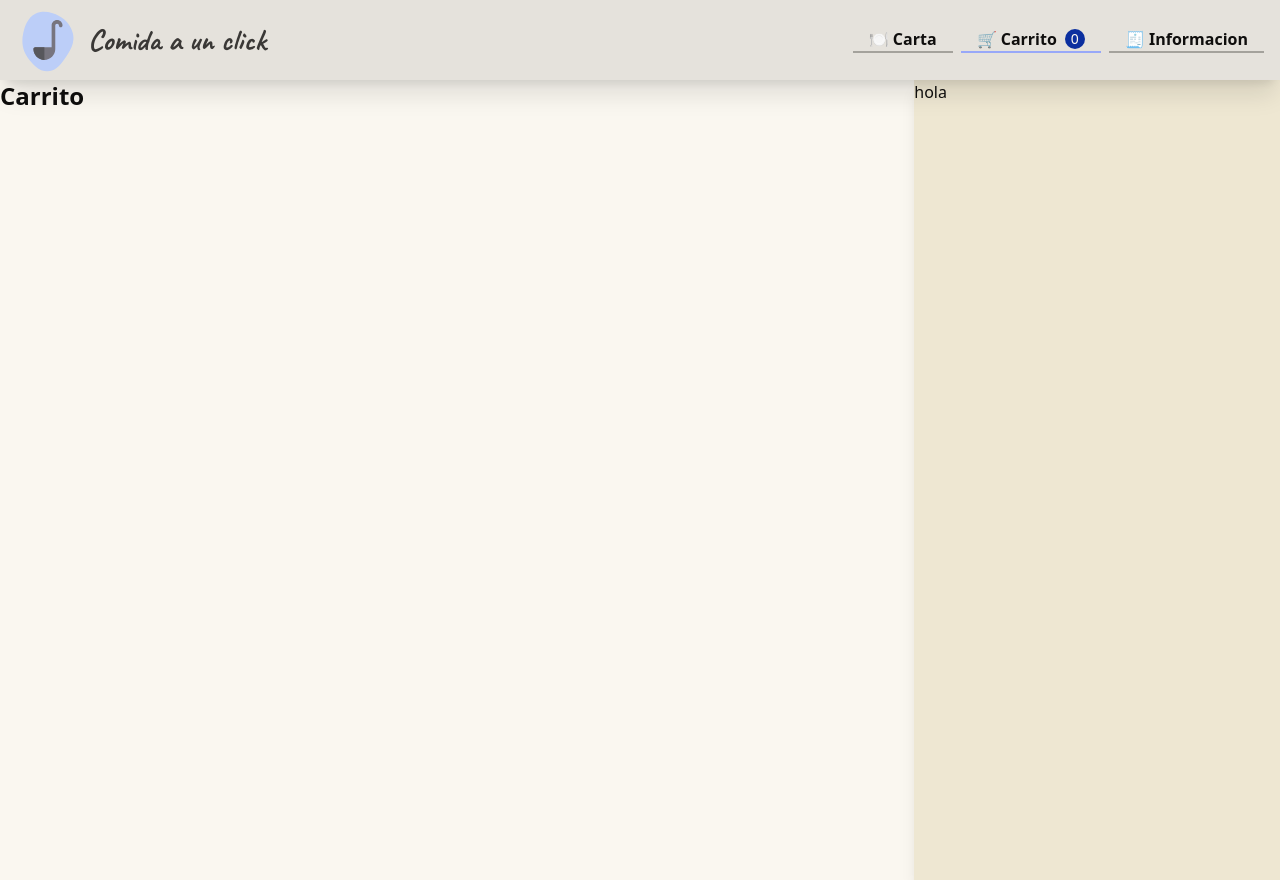
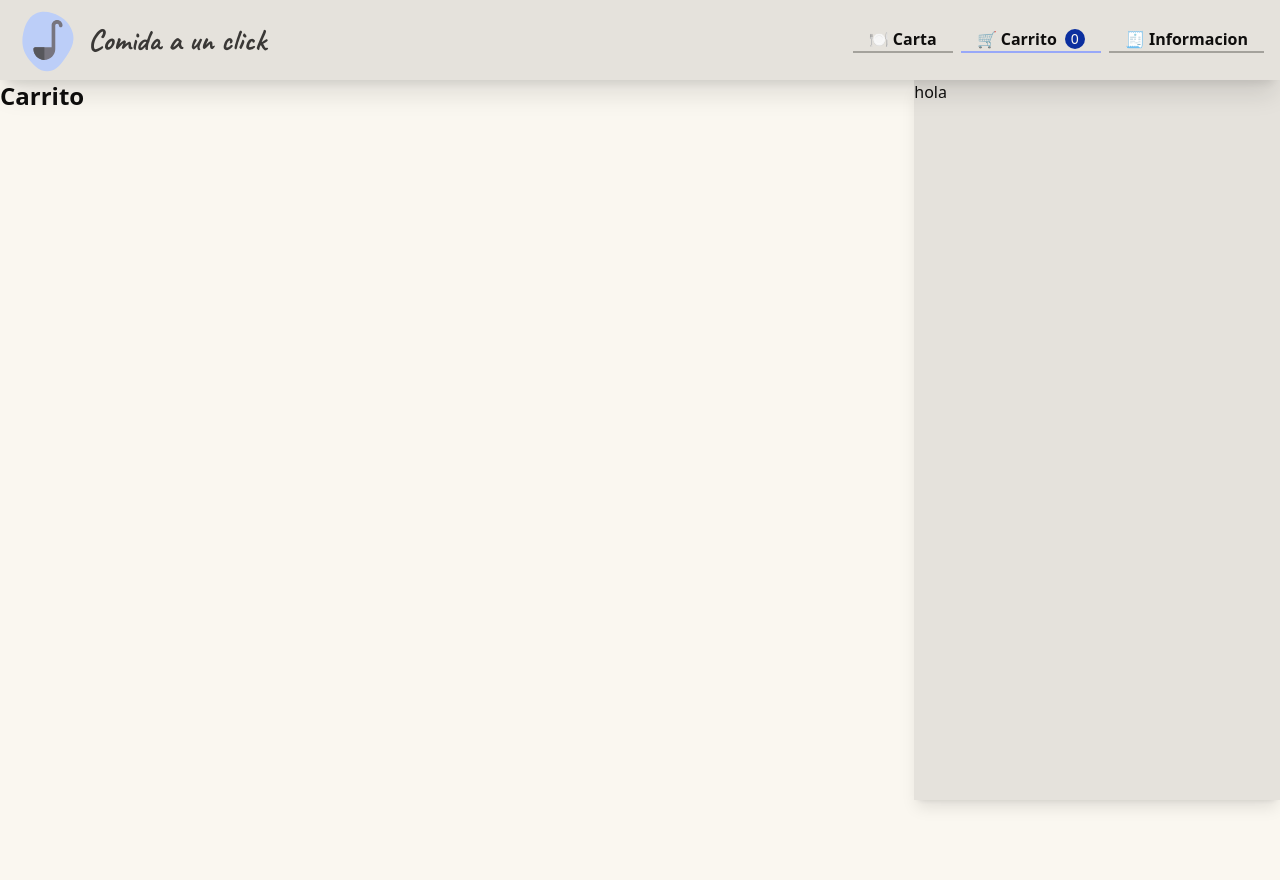
Before and after one commit to DavidOsorioSanchez/RocioPage, a React (Vite) app: page /cart in a window 1280 px wide. Built offline with nearby package versions, Linux system fonts and the light colour scheme.

Commit message:
iniciando la pagina Cart

```diff
--- a/src/layout/Cart.tsx
+++ b/src/layout/Cart.tsx
@@ -23,7 +23,7 @@ export default function Cart() {
                         ))}
                     </div>
                 </section>
-                <section className="sticky bottom-0 w-full shadow min-[800px]:w-auto min-[800px]:relative min-[800px]:shadow-lg min-[800px]:row-span-full min-[800px]:col-span-2 bg-[#EAE2C6]/70">
+                <section className="!sticky left-0 top-0 w-full shadow min-[800px]:h-[90vh] min-[800px]:w-auto min-[800px]:shadow-lg min-[800px]:row-span-full min-[800px]:col-span-2 bg-[#e3dfda]/90">
                     hola
                 </section>
             </main>
```
